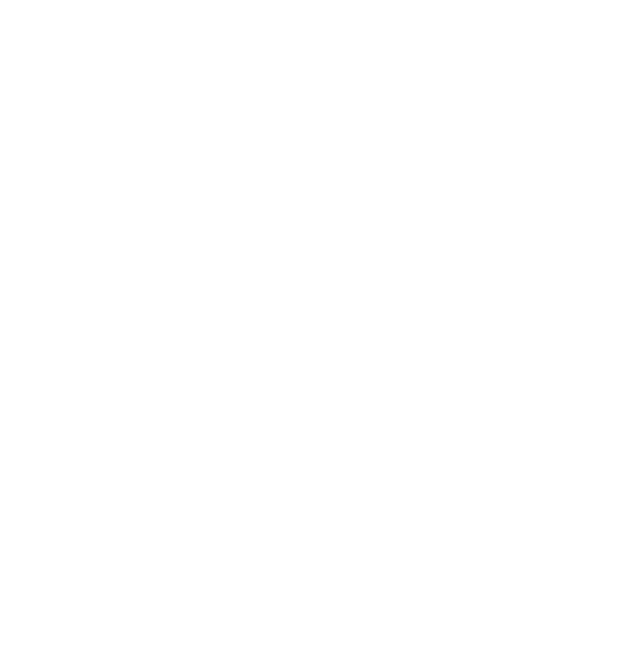
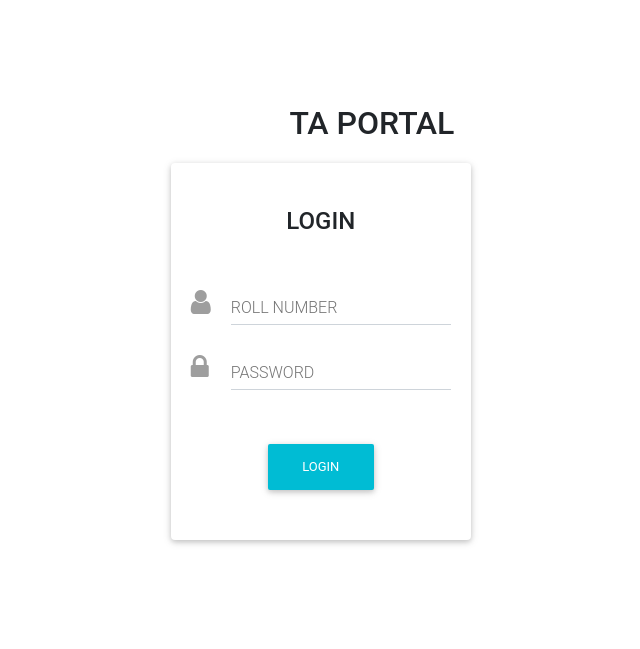
Before and after one commit to anshulahuja98/ta_portal, a Django app: page / in a window 1280 px wide. Before the commit the part shown is empty. Shown: the part 151-800 px from the top of the page, without its empty margins (268-908 px from the left). Run offline with Django 3.2, Linux system fonts and the light colour scheme; some libraries are stand-ins or nearby versions.

Commit message:
created the login page (#4)

```diff
--- a/src/templates/frontend/index.html
+++ b/src/templates/frontend/index.html
@@ -1,10 +1,90 @@
 <!DOCTYPE html>
-<html lang="en">
+<html lang="en" class="full-height">
 <head>
+    <!-- Font Awesome -->
+<link rel="stylesheet" href="https://maxcdn.bootstrapcdn.com/font-awesome/4.7.0/css/font-awesome.min.css">
+<!-- Bootstrap core CSS -->
+<link href="https://cdnjs.cloudflare.com/ajax/libs/twitter-bootstrap/4.0.0/css/bootstrap.min.css" rel="stylesheet">
+<!-- Material Design Bootstrap -->
+<link href="https://cdnjs.cloudflare.com/ajax/libs/mdbootstrap/4.5.4/css/mdb.min.css" rel="stylesheet">
+    <style>
+
+    </style>
     <meta charset="UTF-8">
     <title>Home</title>
 </head>
 <body>
-<h2>It worked!</h2>
+<!-- JQuery -->
+<script type="text/javascript" src="https://cdnjs.cloudflare.com/ajax/libs/jquery/3.2.1/jquery.min.js"></script>
+<!-- Bootstrap tooltips -->
+<script type="text/javascript" src="https://cdnjs.cloudflare.com/ajax/libs/popper.js/1.13.0/umd/popper.min.js"></script>
+<!-- Bootstrap core JavaScript -->
+<script type="text/javascript" src="https://cdnjs.cloudflare.com/ajax/libs/twitter-bootstrap/4.0.0/js/bootstrap.min.js"></script>
+<!-- MDB core JavaScript -->
+<script type="text/javascript" src="https://cdnjs.cloudflare.com/ajax/libs/mdbootstrap/4.5.4/js/mdb.min.js"></script>
+<div class="row" style="background-color:#4C6EE3 ">
+        <div class="col-md-12">
+
+
+
+                <div class="media-body" style="padding-left:20px; padding-top: 10px;padding-bottom: 10px">
+                    <a href="http://iitj.ac.in/"><img src="http://iitj.ac.in/images/logo/logo1.gif" alt="" height="110px"></a>
+                    <h1 class="heading big" style="font-weight:300;float: right;padding-top: 30px;padding-right: 20px"><strong>INDIAN INSTITUTE OF TECHNOLOGY, JODHPUR</strong></h1>
+
+                    <br>
+                </div>
+            </div>
+
+    </div>
+<br><br><br><br><br>
+<p class="text-center" style="font-size: xx-large"><strong>TA PORTAL</strong></p>
+
+
+
+ <div class="container flex-center" style="height:50%">
+                        <div class="col-md-6 col-xl-5">
+                            <div class="col-md-12">
+                                <div>
+<!-- Card -->
+<div class="card" style="width: max-content">
+
+    <!-- Card body -->
+    <div class="card-body">
+
+        <!-- Material form register -->
+        <form>
+            <p class="h4 text-center py-4"><strong>LOGIN</strong></p>
+
+            <!-- Material input text -->
+            <div class="md-form">
+                <i class="fa fa-user prefix grey-text"></i>
+                <input type="text" id="materialFormCardNameEx" class="form-control">
+                <label for="materialFormCardNameEx" class="font-weight-light">ROLL NUMBER</label>
+            </div>
+
+
+            <!-- Material input password -->
+            <div class="md-form">
+                <i class="fa fa-lock prefix grey-text" style="align-self: start"></i>
+                <input type="password" id="materialFormCardPasswordEx" class="form-control">
+                <label for="materialFormCardPasswordEx" class="font-weight-light">PASSWORD</label>
+            </div>
+
+            <div class="text-center py-4 mt-3">
+                <button class="btn btn-cyan" type="submit">LOGIN</button>
+            </div>
+        </form>
+        <!-- Material form register -->
+
+    </div>
+    <!-- Card body -->
+
+</div>
+<!-- Card -->
+                                </div>
+                            </div>
+                        </div>
+ </div>
+
 </body>
 </html>
```
